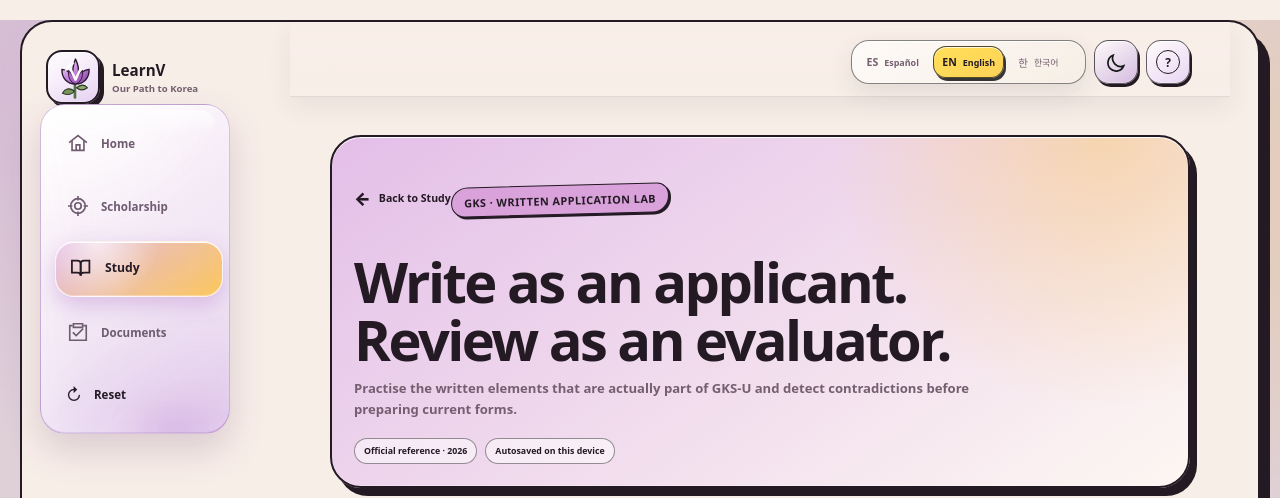
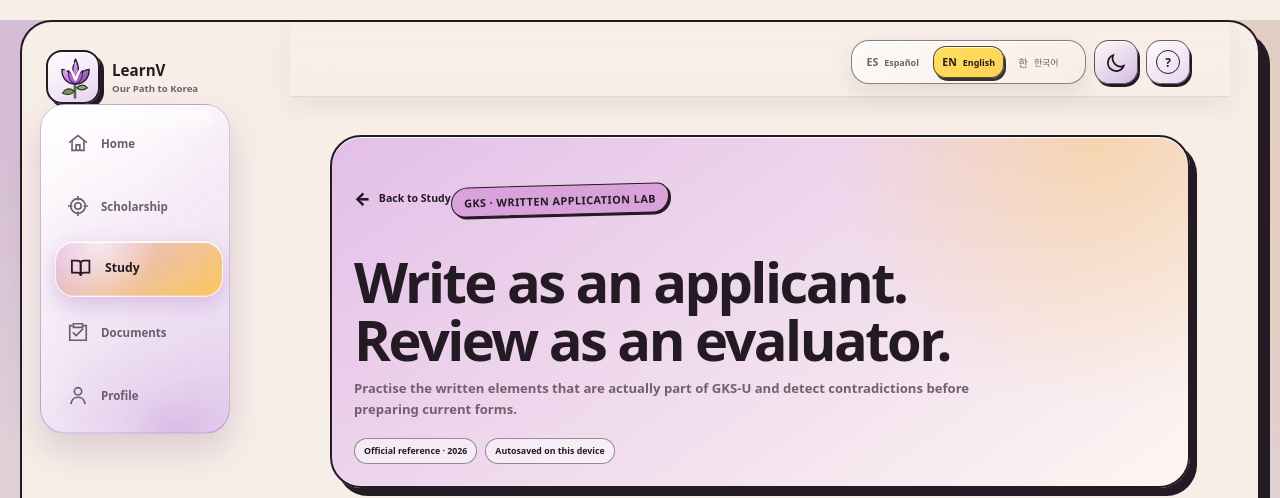
Before and after one commit to DevKAlpha/LearnV, a React (Vite) app: page /study/written-simulator in a window 1280 px wide. Shown: the top 498 px of the page. Built offline with nearby package versions, Linux system fonts and the light colour scheme.

Commit message:
fix: show reset only during written simulation

```diff
--- a/src/application/controllers/useWrittenSimulator.ts
+++ b/src/application/controllers/useWrittenSimulator.ts
@@ -2,6 +2,7 @@ import { useCallback, useEffect, useMemo, useState } from "react";
 import {
   WRITTEN_FOCUS_MINUTES,
   emptyWrittenSimulator,
+  isWrittenSimulatorStarted,
   scoreWrittenSimulator,
   type WrittenLanguage,
   type WrittenSimulatorState,
@@ -11,12 +12,14 @@ import {
   writtenSimulatorCorrectAnswers,
   writtenSimulatorRubricIds,
 } from "../../infrastructure/data/written-simulator";
-
-const STORAGE_KEY = "learnv-written-simulator-v1";
+import {
+  announceWrittenSimulatorState,
+  WRITTEN_SIMULATOR_STORAGE_KEY,
+} from "./writtenSimulatorStatus";
 
 function readState(): WrittenSimulatorState {
   try {
-    const stored = localStorage.getItem(STORAGE_KEY);
+    const stored = localStorage.getItem(WRITTEN_SIMULATOR_STORAGE_KEY);
     return stored ? { ...emptyWrittenSimulator, ...JSON.parse(stored) } : emptyWrittenSimulator;
   } catch {
     return emptyWrittenSimulator;
@@ -28,7 +31,8 @@ export function useWrittenSimulator() {
   const [now, setNow] = useState(Date.now());
 
   useEffect(() => {
-    localStorage.setItem(STORAGE_KEY, JSON.stringify(state));
+    localStorage.setItem(WRITTEN_SIMULATOR_STORAGE_KEY, JSON.stringify(state));
+    announceWrittenSimulatorState(isWrittenSimulatorStarted(state));
   }, [state]);
 
   useEffect(() => {
--- /dev/null
+++ b/src/application/controllers/writtenSimulatorStatus.ts
@@ -0,0 +1,19 @@
+export const WRITTEN_SIMULATOR_STORAGE_KEY = "learnv-written-simulator-v1";
+export const WRITTEN_SIMULATOR_STATE_EVENT = "learnv:written-state";
+
+export function hasActiveWrittenSimulator() {
+  try {
+    const stored = localStorage.getItem(WRITTEN_SIMULATOR_STORAGE_KEY);
+    if (!stored) return false;
+    const state = JSON.parse(stored) as { step?: string; startedAt?: string | null };
+    return state.step !== "intro" && typeof state.startedAt === "string";
+  } catch {
+    return false;
+  }
+}
+
+export function announceWrittenSimulatorState(active: boolean) {
+  window.dispatchEvent(new CustomEvent(WRITTEN_SIMULATOR_STATE_EVENT, {
+    detail: { active },
+  }));
+}
--- a/src/domain/models/written-simulator.ts
+++ b/src/domain/models/written-simulator.ts
@@ -47,6 +47,10 @@ export function getWrittenCharacterLimit(language: WrittenLanguage) {
   return language === "ko" ? 3000 : 5000;
 }
 
+export function isWrittenSimulatorStarted(state: WrittenSimulatorState) {
+  return state.step !== "intro" && state.startedAt !== null;
+}
+
 export function scoreWrittenSimulator(
   state: WrittenSimulatorState,
   correctAnswers: Record<string, number>,
--- a/src/presentation/components/BottomNav.tsx
+++ b/src/presentation/components/BottomNav.tsx
@@ -1,6 +1,10 @@
 import { useEffect, useState } from "react";
 import { createPortal } from "react-dom";
 import { NavLink, useLocation } from "react-router-dom";
+import {
+  hasActiveWrittenSimulator,
+  WRITTEN_SIMULATOR_STATE_EVENT,
+} from "../../application/controllers/writtenSimulatorStatus";
 import { useI18n } from "../../application/i18n/I18nContext";
 import { AnimatePresence, m } from "motion/react";
 import { AppIcon, type AppIconName } from "./AppIcon";
@@ -10,8 +14,23 @@ export function BottomNav() {
   const location = useLocation();
   const [resetDialogOpen, setResetDialogOpen] = useState(false);
   const isWrittenSimulator = location.pathname === "/study/written-simulator";
+  const [writtenSimulatorStarted, setWrittenSimulatorStarted] = useState(
+    () => isWrittenSimulator && hasActiveWrittenSimulator(),
+  );
 
-  useEffect(() => setResetDialogOpen(false), [location.pathname]);
+  useEffect(() => {
+    setResetDialogOpen(false);
+    setWrittenSimulatorStarted(isWrittenSimulator && hasActiveWrittenSimulator());
+  }, [isWrittenSimulator, location.pathname]);
+
+  useEffect(() => {
+    const syncWrittenSimulator = (event: Event) => {
+      const detail = (event as CustomEvent<{ active: boolean }>).detail;
+      setWrittenSimulatorStarted(isWrittenSimulator && detail.active);
+    };
+    window.addEventListener(WRITTEN_SIMULATOR_STATE_EVENT, syncWrittenSimulator);
+    return () => window.removeEventListener(WRITTEN_SIMULATOR_STATE_EVENT, syncWrittenSimulator);
+  }, [isWrittenSimulator]);
 
   useEffect(() => {
     if (!resetDialogOpen) return;
@@ -42,7 +61,7 @@ export function BottomNav() {
       animate={{ y: 0, opacity: 1 }}
       transition={{ type: "spring", stiffness: 320, damping: 28 }}
     >
-      {items.filter((item) => !(isWrittenSimulator && item.icon === "profile")).map((item) => {
+      {items.filter((item) => !(isWrittenSimulator && writtenSimulatorStarted && item.icon === "profile")).map((item) => {
         const active = location.pathname === item.to
           || (item.to !== "/" && location.pathname.startsWith(`${item.to}/`))
           || (item.to === "/study" && location.pathname.startsWith("/tests/"));
@@ -79,7 +98,7 @@ export function BottomNav() {
         </NavLink>
         );
       })}
-      {isWrittenSimulator && (
+      {isWrittenSimulator && writtenSimulatorStarted && (
         <button
           className="nav-item written-nav-reset"
           type="button"
@@ -129,6 +148,7 @@ export function BottomNav() {
                   type="button"
                   onClick={() => {
                     window.dispatchEvent(new CustomEvent("learnv:written-reset"));
+                    setWrittenSimulatorStarted(false);
                     setResetDialogOpen(false);
                   }}
                 >{copy.written.confirmReset}</button>
```
Also changed, not shown: 1 other file (tests, documents, lock files or other folders).
